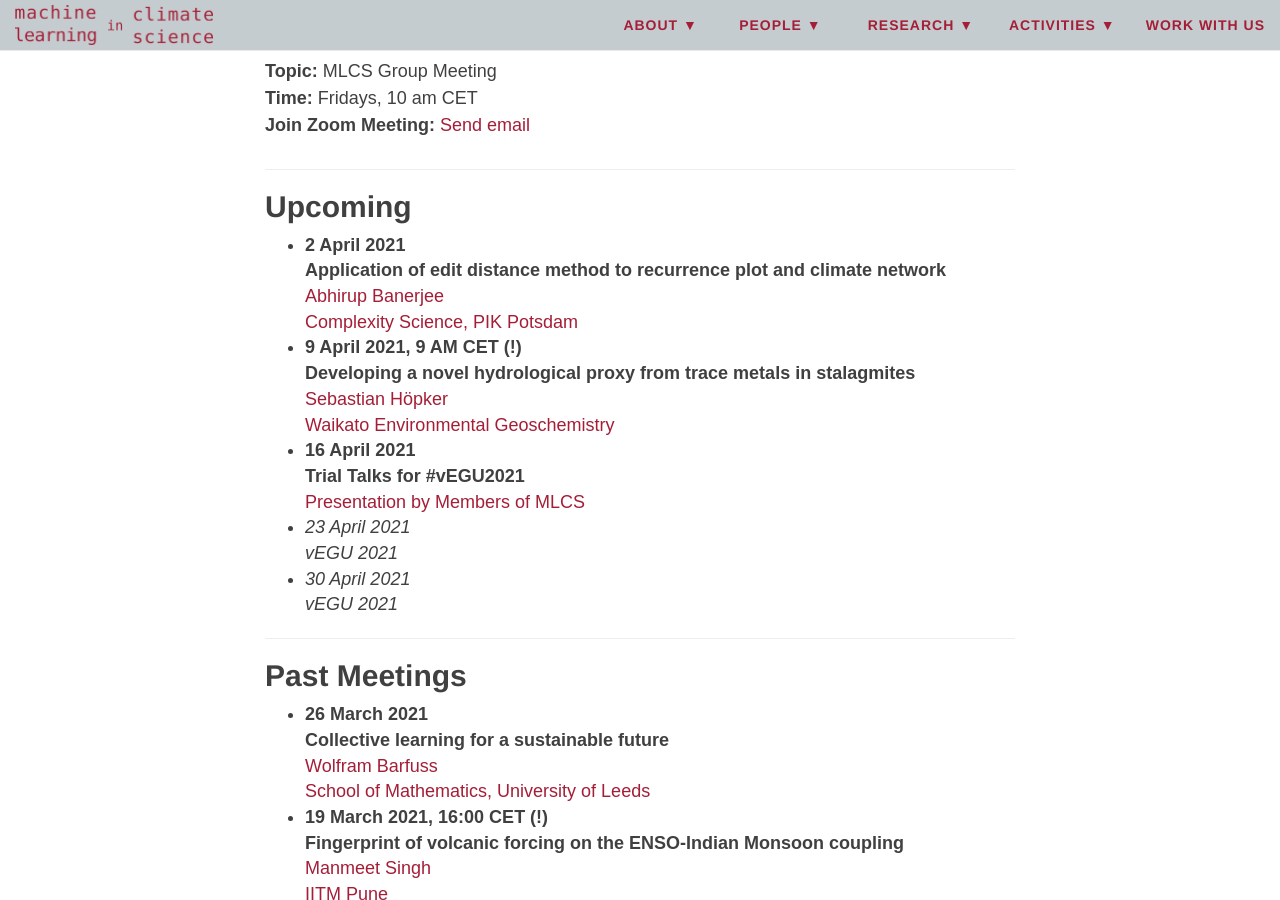
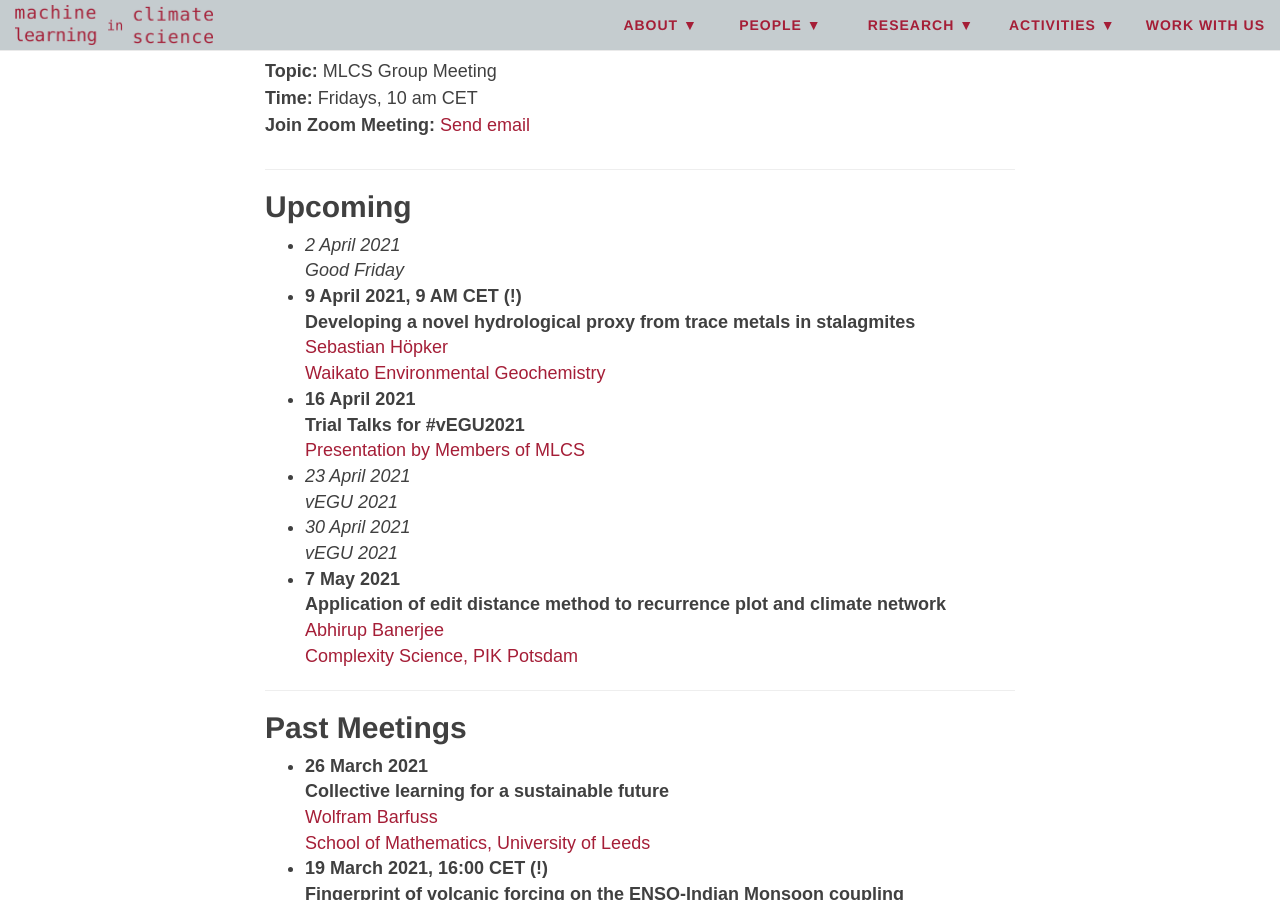
Before and after one commit to mlcs/mlcs.github.io, a Jekyll site: the page built from activities/group-meetings.md, in a window 1280 px wide and 900 px high, scrolled down 773 px. Built offline with Jekyll 4.4.1, drawn with Linux system fonts in a browser that asks for light colours; nearby versions of some CDN libraries; some of the changed lines change nothing that is shown.

Commit message:
group meetings -> move Abhirup's talk to 7 May; enter Good Friday detail

```diff
--- a/activities/group-meetings.md
+++ b/activities/group-meetings.md
@@ -24,14 +24,12 @@ meetings are entirely on Zoom.
 
 ## Upcoming
 
-+ **2 April 2021**
-**Application of edit distance method to recurrence plot and climate network**
-[Abhirup Banerjee](https://www.pik-potsdam.de/members/banerjee)
-[Complexity Science, PIK Potsdam](https://www.pik-potsdam.de/en/institute/departments/complexity-science)
++ _2 April 2021_
+_Good Friday_
 + **9 April 2021, 9 AM CET (!)**
 **Developing a novel hydrological proxy from trace metals in stalagmites**
 [Sebastian Höpker](https://wegeochem.com/students-and-visitors/#seb-hoepker)
-[Waikato Environmental Geoschemistry](https://wegeochem.com/)
+[Waikato Environmental Geochemistry](https://wegeochem.com/)
 + **16 April 2021**
 **Trial Talks for #vEGU2021**
 [Presentation by Members of MLCS](https://machineclimate.de/about/our-group/#team)
@@ -39,6 +37,10 @@ meetings are entirely on Zoom.
 _vEGU 2021_
 + _30 April 2021_
 _vEGU 2021_
++ **7 May 2021**
+**Application of edit distance method to recurrence plot and climate network**
+[Abhirup Banerjee](https://www.pik-potsdam.de/members/banerjee)
+[Complexity Science, PIK Potsdam](https://www.pik-potsdam.de/en/institute/departments/complexity-science)
 
 ***
 
```
